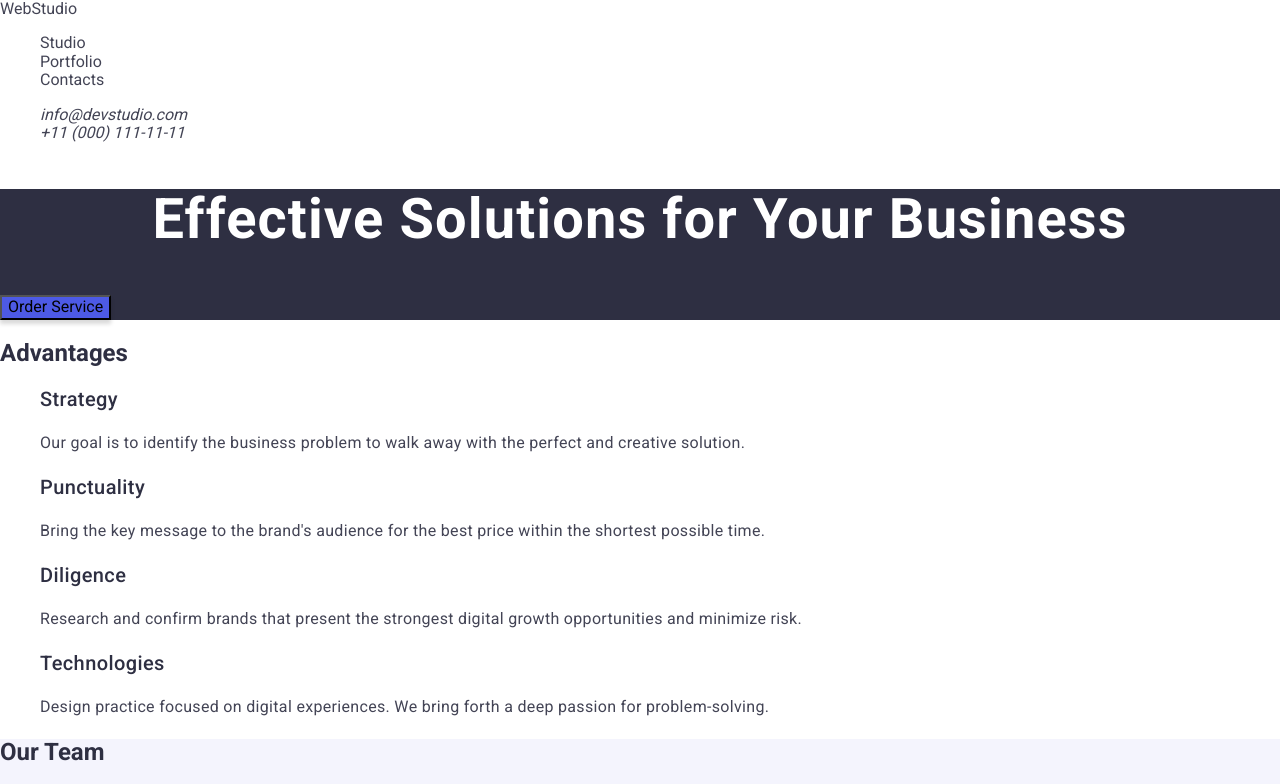
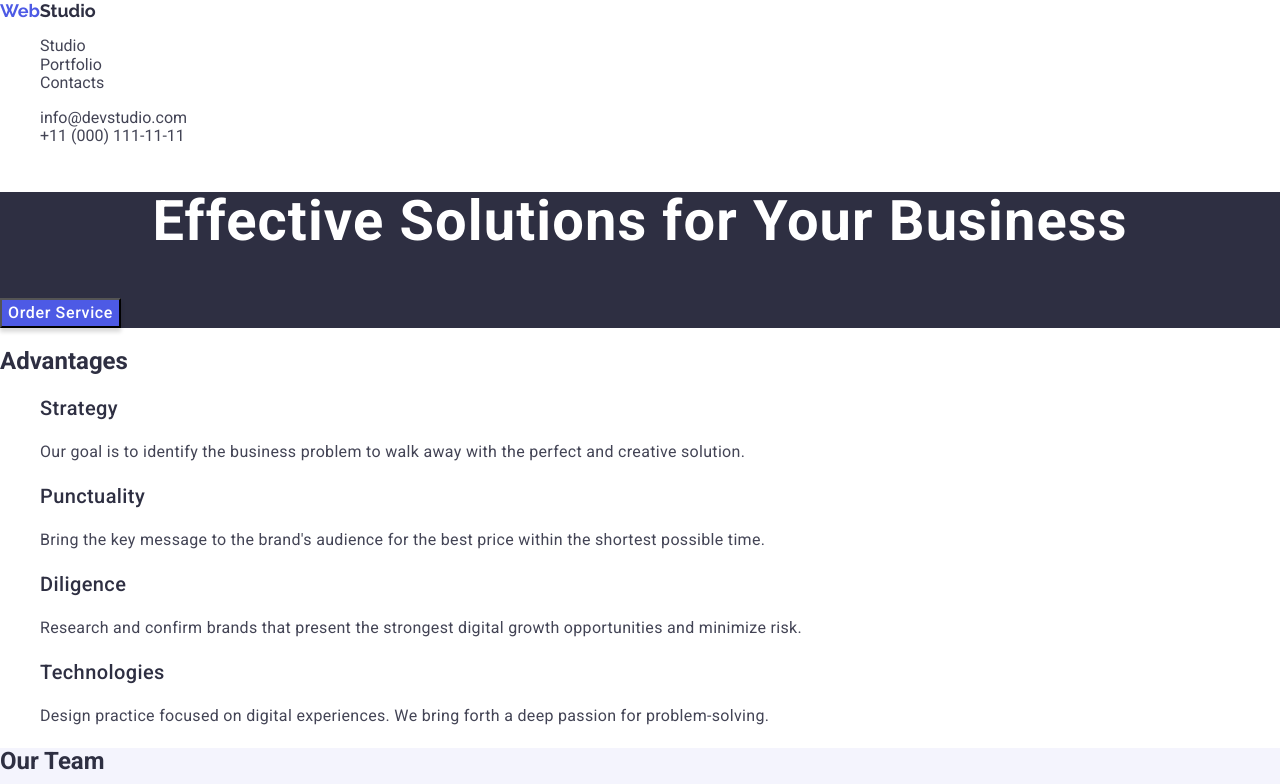
Before and after one commit to anasstasiia-martyniuk/goit-markup-hw-02, a plain HTML site: page index.html in a window 1280 px wide. Shown: the top 784 px of the page. Drawn offline with nearby package versions, Linux system fonts and the light colour scheme.

Commit message:
css-update-again

```diff
--- a/css/styles.css
+++ b/css/styles.css
@@ -1,5 +1,5 @@
 body {
-    font-family: "Roboto", "Raleway", sans-serif;
+    font-family: "Roboto", sans-serif;
     color: #434455;
     background-color: #FFFFFF;
 }
@@ -9,6 +9,7 @@ h1, h2, h3{
 a {
     text-decoration: none;
     color: inherit;
+    font-style: normal;
 }
 ul {
     list-style-type: none;
@@ -31,6 +32,16 @@ ul {
     color:#404BBF;
 }
 .logo {
+    font-family: "Raleway";
+    font-weight: 700;
+    font-size: 18px;
+    line-height: 1.17;
+    letter-spacing: 0.03em
+    text-transform:uppercase;
+    color: #4d5ae5;
+}
+.logo-second-part {
+    color:#2e2f42;
 }
 
 /* Order Service */
@@ -42,13 +53,20 @@ ul {
     color: #fff;
     font-weight: 700;
     font-size: 56px;
-    line-height: 1.07143;
     letter-spacing: 0.02em;
     text-align: center;
+    line-height: 1.07
 }
 .order-service-button {
     box-shadow: 0 4px 4px 0 rgba(0, 0, 0, 0.15);
     background-color: #4d5ae5;
+    font-family:inherit;
+    font-weight: 500;
+    font-size: 16px;
+    line-height: 1.5;
+    letter-spacing: 0.04em;
+    color: #ffffff;
+    cursor:pointer;
 }
 .order-service-button:hover,
 .order-service-button:focus {
@@ -99,10 +117,11 @@ ul {
 .our-portfolio-title{
     font-weight: 700;
     font-size: 36px;
-    line-height: 1.11111;
+    line-height: 1.11;
     letter-spacing: 0.02em;
     text-align: center;
     color: #2e2f42;
+    text-transform: capitalize;
 }
 .our-portfolio-titles {
     font-weight: 500;
@@ -118,6 +137,9 @@ ul {
     letter-spacing: 0.02em;
     color: #434455;
 }
+.our-portfolio-list {
+    color: #FFFFFF;
+}
 
 /* Footer */
 
@@ -129,4 +151,8 @@ ul {
     font-size: 16px;
     line-height: 1.5;
     letter-spacing: 0.02em;
-    color: #f4f4fd;}
+    color: #f4f4fd;
+}
+.logo-second-part-bottom {
+    color: #f4f4fd;
+}
--- a/index.html
+++ b/index.html
@@ -19,7 +19,9 @@
   <body>
     <header class="menu">
       <nav>
-        <a href="./index.html" class="logo"> WebStudio </a>
+        <a href="./index.html" class="logo">
+          Web<span class="logo-second-part">Studio</span>
+        </a>
         <ul class="menu-list">
           <li><a href="">Studio</a></li>
           <li><a href="">Portfolio</a></li>
@@ -121,7 +123,7 @@
       <!-- Our Portfolio -->
       <section class="our-portfolio">
         <h2 class="our-portfolio-title">Our Portfolio</h2>
-        <ul>
+        <ul class="our-portfolio-list">
           <li>
             <img
               src="./images/banking-app.jpg"
@@ -180,7 +182,9 @@
       </section>
     </main>
     <footer class="page-footer">
-      <a href="./index.html" class="logo"> WebStudio </a>
+      <a href="./index.html" class="logo-second-part-bottom">
+        Web<span>Studio</span>
+      </a>
       <p class="page-footer-text">
         Increase the flow of customers and sales for your business with digital
         marketing & growth solutions.
```
